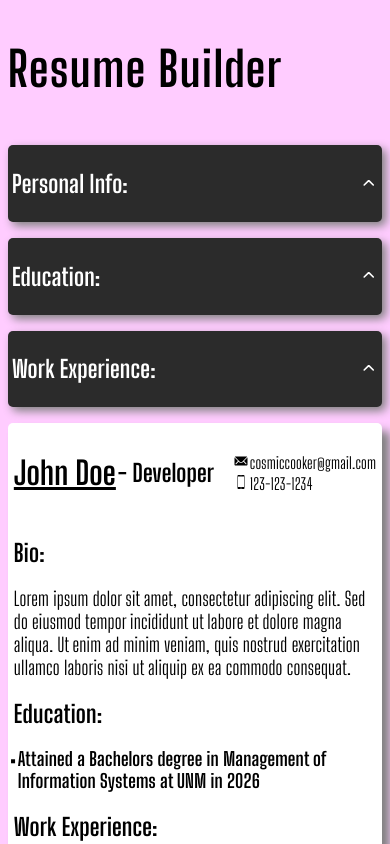
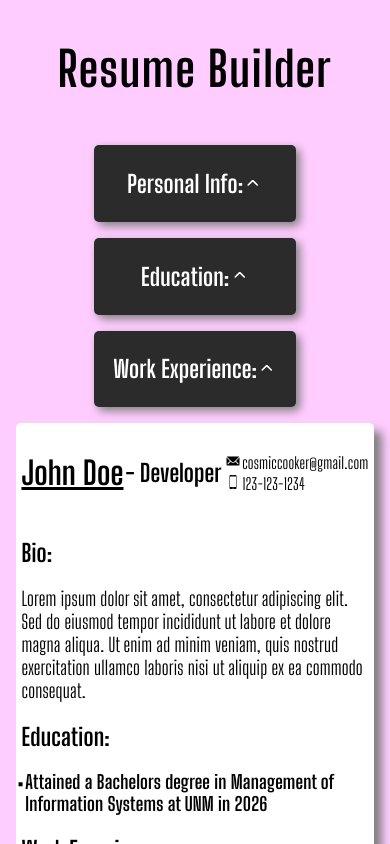
Before and after one commit to cosmicchimp/cv-builder, a React (Vite) app: page / in a window 390 px wide. Shown: the top 844 px of the page. Built offline with nearby package versions, Linux system fonts and the light colour scheme.

Commit message:
More mobile adjustments

```diff
--- a/src/App.css
+++ b/src/App.css
@@ -4,13 +4,18 @@
   .appWrapper {
     display: flex !important;
     flex-direction: column !important;
+    align-items: center !important;
   }
   .workSection,
   .educationSection,
   .generalInfoSection {
     display: flex !important;
     justify-content: none !important;
-    align-items: none !important;
+    align-items: center !important;
+    width: 50vw !important;
+  }
+  .collapseBox {
+    justify-content: center !important;
   }
   .workSection > input,
   .educationSection > input,
@@ -34,6 +39,9 @@
   }
   .educationChunk::before {
     left: -2vw !important;
+  }
+  .resumeWrapper {
+    width: 90vw !important;
   }
 }
 #root {
@@ -120,6 +128,7 @@ textarea {
   height: 10vh;
   word-wrap: break-word;
   width: 16vw;
+  resize: vertical;
 }
 
 .workResumeSection {
```
